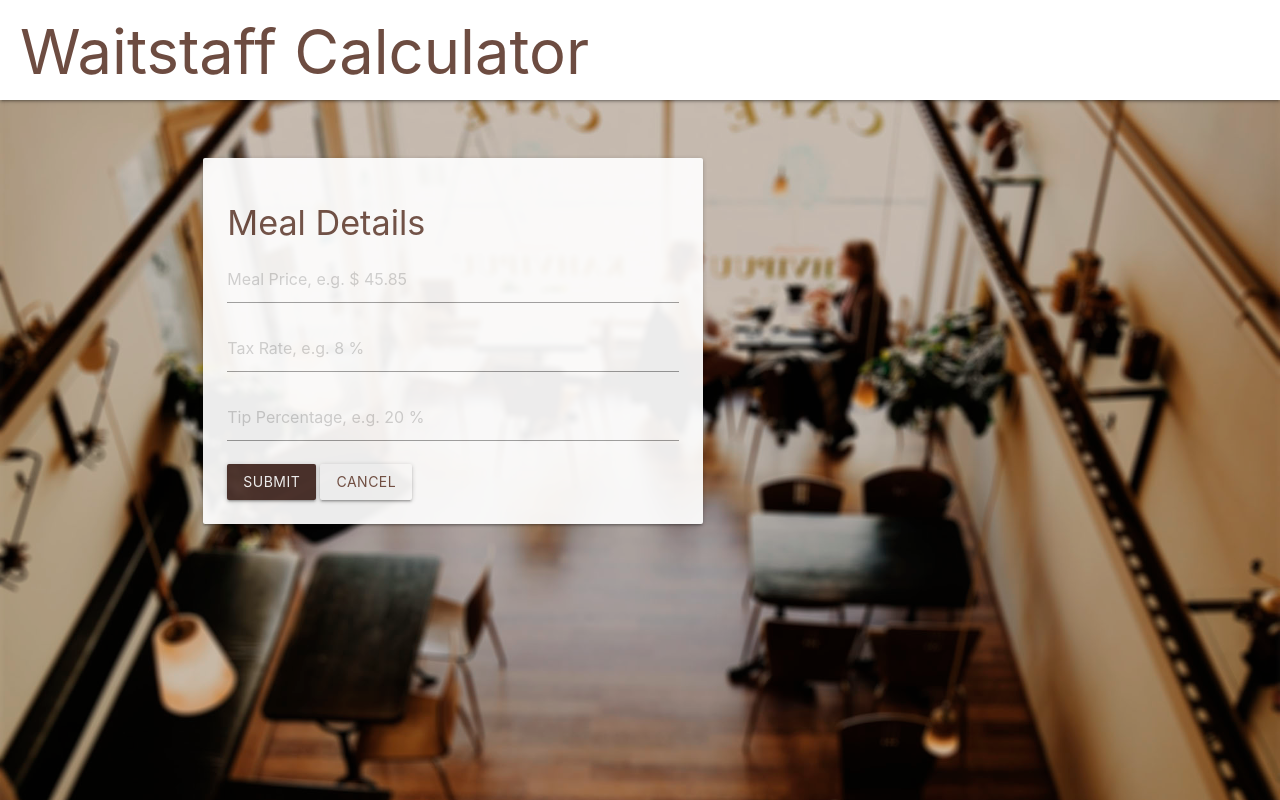
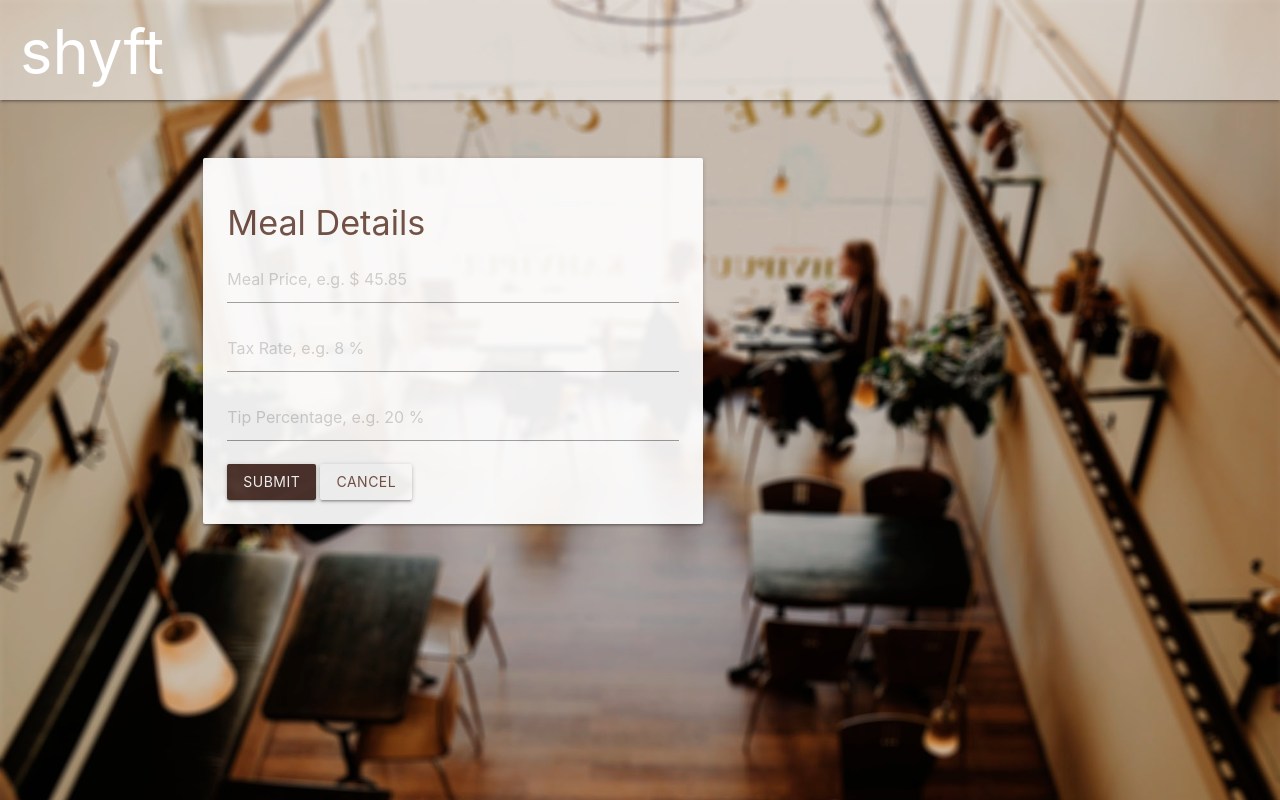
Before and after one commit to mattrwh-pC506/shyft, a plain HTML site: page index.html in a window 1280 px wide. Drawn offline with nearby package versions, Linux system fonts and the light colour scheme; some packages are replaced by stand-ins of ours.

Commit message:
gave it a silly name

```diff
--- a/index.html
+++ b/index.html
@@ -13,7 +13,7 @@
 
     <nav>
         <div class="nav-wrapper">
-            <span class="brand-logo brown-text text-darken-1">Waitstaff Calculator</span>
+            <span class="brand-logo white-text">shyft</span>
         </div>
     </nav>
 
--- a/style.css
+++ b/style.css
@@ -58,7 +58,7 @@ body {
 }
 
 nav {
-  background-color: white;
+  background-color: rgba(255, 255, 255, 0.45);
 }
 
 .card-panel {
```
